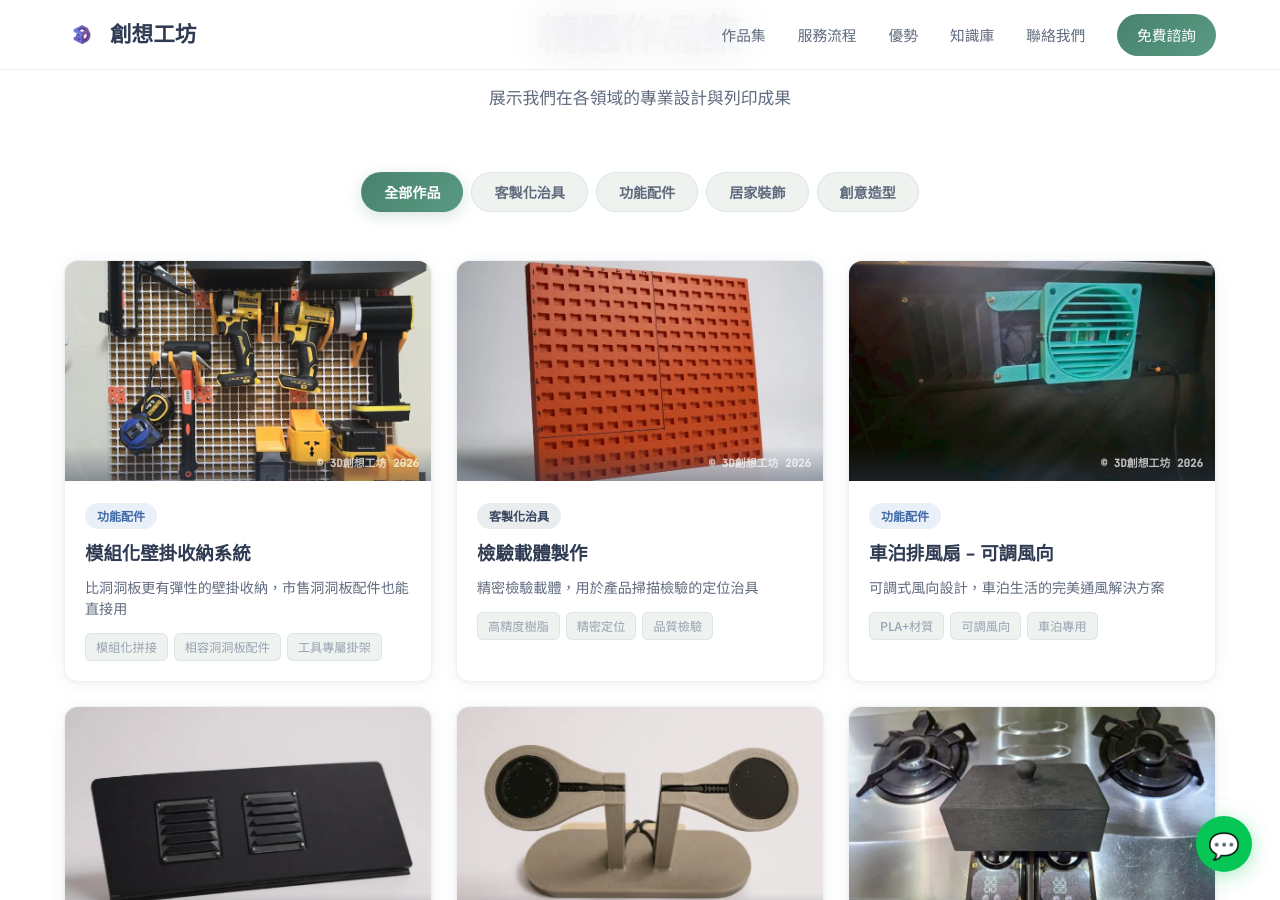
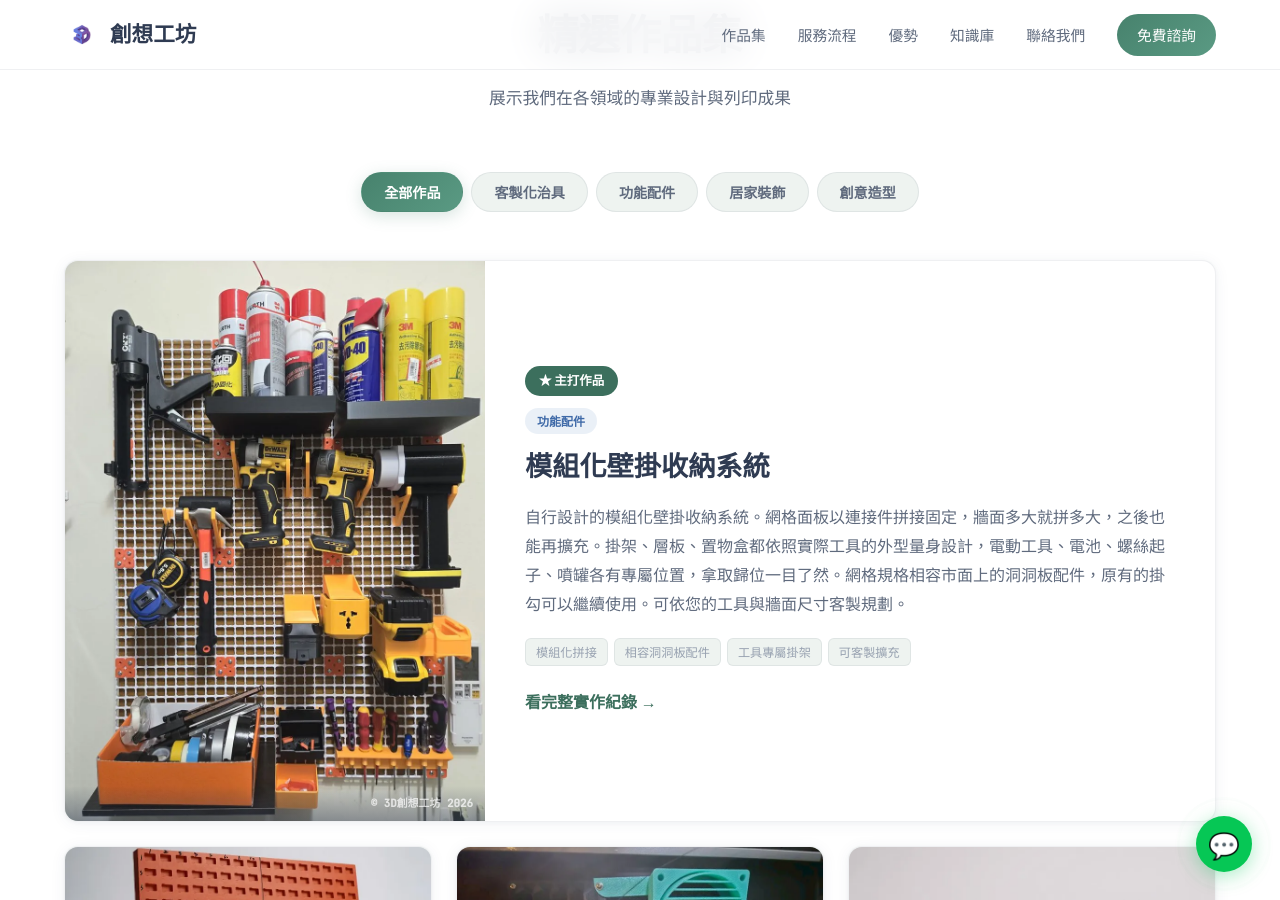
Before and after one commit to 10wang-creat/3d-workshop1, a Jekyll site: the page built from index.html, in a window 1280 px wide and 900 px high, scrolled down 1046 px. Built offline with Jekyll 4.4.1, drawn with Linux system fonts in a browser that asks for light colours.

Commit message:
修 改照片

```diff
--- a/_data/portfolio.yml
+++ b/_data/portfolio.yml
@@ -1,5 +1,6 @@
 # 作品集 — 全站唯一資料來源
 # 欄位：id / title / category / category_name / desc(短) / detail(長) / specs(清單) / image / icon
+# 選填：featured: true / featured_image / article（主打作品用，獨佔一行）
 # category 對應標籤色：production / functional / decorative / creative
 
 - id: 17
@@ -8,6 +9,9 @@
   category_name: 功能配件
   icon: "🔧"
   image: modular-wall-storage.jpg
+  featured: true                          # 主打作品：獨佔一行、顯示完整直式照片
+  featured_image: wall-storage-after.jpg  # 主打用的完整照片（直式 3:4）
+  article: /blog/2026/11/14/modular-wall-storage-before-after.html
   desc: 比洞洞板更有彈性的壁掛收納，市售洞洞板配件也能直接用
   detail: 自行設計的模組化壁掛收納系統。網格面板以連接件拼接固定，牆面多大就拼多大，之後也能再擴充。掛架、層板、置物盒都依照實際工具的外型量身設計，電動工具、電池、螺絲起子、噴罐各有專屬位置，拿取歸位一目了然。網格規格相容市面上的洞洞板配件，原有的掛勾可以繼續使用。可依您的工具與牆面尺寸客製規劃。
   specs:
--- a/assets/css/main.css
+++ b/assets/css/main.css
@@ -165,7 +165,19 @@ button { font-family: inherit; cursor: pointer; border: none; background: none;
 .p-desc { font-size: .88rem; color: var(--text-secondary); line-height: 1.5; margin-bottom: 14px; }
 .p-specs { display: flex; flex-wrap: wrap; gap: 6px; }
 .p-spec { font-size: .76rem; padding: 3px 10px; border-radius: 6px; background: var(--bg-secondary); color: var(--text-muted); border: 1px solid var(--border-light); font-weight: 500; }
-@media (max-width: 768px) { .portfolio-grid { grid-template-columns: 1fr; gap: 16px; } }
+/* 主打作品：獨佔一行，左邊完整直式照片、右邊說明 */
+.p-card[hidden] { display: none; }
+.p-card-featured { grid-column: 1 / -1; display: grid; grid-template-columns: minmax(0, 420px) 1fr; }
+.p-card-featured .p-image-wrap { height: auto; aspect-ratio: 3 / 4; }
+.p-card-featured .p-body { padding: 40px; display: flex; flex-direction: column; justify-content: center; align-items: flex-start; }
+.p-card-featured .p-title { font-size: 1.7rem; margin-bottom: 12px; }
+.p-card-featured .p-desc { font-size: 1rem; line-height: 1.8; margin-bottom: 20px; }
+.p-featured-badge { display: inline-block; padding: 4px 14px; border-radius: 50px; font-size: .78rem; font-weight: 700; margin-bottom: 12px; background: var(--accent-deep); color: #fff; }
+.p-featured-link { margin-top: 22px; font-weight: 700; color: var(--accent-deep); text-decoration: none; }
+.p-featured-link:hover { text-decoration: underline; }
+.modal-image.modal-image-tall { height: auto; background: var(--bg-secondary); }
+.modal-image.modal-image-tall img { width: auto; max-width: 100%; height: auto; max-height: 70vh; margin: 0 auto; object-fit: contain; }
+@media (max-width: 768px) { .portfolio-grid { grid-template-columns: 1fr; gap: 16px; } .p-card-featured { grid-template-columns: 1fr; } .p-card-featured .p-body { padding: 24px; } .p-card-featured .p-title { font-size: 1.35rem; } }
 
 /* ---------- 作品 Modal ---------- */
 .modal-overlay { position: fixed; inset: 0; z-index: 2000; background: rgba(47, 59, 82, .5); backdrop-filter: blur(12px); display: none; justify-content: center; align-items: center; padding: 24px; }
--- a/index.html
+++ b/index.html
@@ -41,22 +41,32 @@ description: 新竹專業3D列印服務。10年設計經驗，從概念到成品
         {%- assign year = 'now' | date: '%Y' -%}
         <div class="portfolio-grid" id="portfolioGrid">
             {%- for item in site.data.portfolio -%}
-            {%- assign jpg = '/assets/images/' | append: item.image | relative_url -%}
+            {%- assign img_file = item.image -%}
+            {%- assign img_w = 800 -%}{%- assign img_h = 600 -%}
+            {%- if item.featured and item.featured_image -%}{%- assign img_file = item.featured_image -%}{%- assign img_w = 900 -%}{%- assign img_h = 1200 -%}{%- endif -%}
+            {%- assign jpg = '/assets/images/' | append: img_file | relative_url -%}
             {%- assign webp = jpg | replace: '.jpg', '.webp' -%}
-            <article class="p-card reveal" data-id="{{ item.id }}" data-cat="{{ item.category }}" tabindex="0" role="button" aria-haspopup="dialog" aria-label="查看「{{ item.title }}」詳細資訊">
+            <article class="p-card{% if item.featured %} p-card-featured{% endif %} reveal" data-id="{{ item.id }}" data-cat="{{ item.category }}" tabindex="0" role="button" aria-haspopup="dialog" aria-label="查看「{{ item.title }}」詳細資訊">
                 <div class="p-image-wrap">
                     <div class="p-placeholder" aria-hidden="true"><div class="p-placeholder-icon">{{ item.icon }}</div><div class="p-placeholder-name">{{ item.title }}</div></div>
                     <picture>
                         <source srcset="{{ webp }}" type="image/webp">
-                        <img class="p-real-image loaded" src="{{ jpg }}" alt="{{ item.title }}（{{ item.category_name }}）" width="800" height="600" loading="lazy" decoding="async">
+                        <img class="p-real-image loaded" src="{{ jpg }}" alt="{{ item.title }}（{{ item.category_name }}）" width="{{ img_w }}" height="{{ img_h }}" loading="lazy" decoding="async">
                     </picture>
                     <div class="p-image-overlay"><span class="p-watermark">© {{ site.title }} {{ year }}</span></div>
                 </div>
                 <div class="p-body">
+                    {% if item.featured %}<span class="p-featured-badge">★ 主打作品</span>{% endif %}
                     <span class="p-tag p-tag-{{ item.category }}">{{ item.category_name }}</span>
                     <h3 class="p-title">{{ item.title }}</h3>
+                    {%- if item.featured %}
+                    <p class="p-desc">{{ item.detail }}</p>
+                    <div class="p-specs">{% for s in item.specs %}<span class="p-spec">{{ s }}</span>{% endfor %}</div>
+                    {% if item.article %}<a class="p-featured-link" href="{{ item.article | relative_url }}">看完整實作紀錄 →</a>{% endif %}
+                    {%- else %}
                     <p class="p-desc">{{ item.desc }}</p>
                     <div class="p-specs">{% for s in item.specs limit: 3 %}<span class="p-spec">{{ s }}</span>{% endfor %}</div>
+                    {%- endif %}
                 </div>
             </article>
             {%- endfor -%}
@@ -130,7 +140,7 @@ description: 新竹專業3D列印服務。10年設計經驗，從概念到成品
 <div class="modal-overlay" id="modal" role="dialog" aria-modal="true" aria-labelledby="modalTitle" aria-hidden="true"><div class="modal-box"><button class="modal-close" id="modalClose" aria-label="關閉">✕</button><div id="modalContent"></div></div></div>
 
 <script type="application/json" id="portfolioData">
-[{% for item in site.data.portfolio %}{"id":{{ item.id }},"name":{{ item.title | jsonify }},"cat":{{ item.category | jsonify }},"catLabel":{{ item.category_name | jsonify }},"detail":{{ item.detail | jsonify }},"specs":{{ item.specs | jsonify }},"image":{{ '/assets/images/' | append: item.image | relative_url | jsonify }},"icon":{{ item.icon | jsonify }}}{% unless forloop.last %},{% endunless %}{% endfor %}]
+[{% for item in site.data.portfolio %}{% assign modal_img = item.featured_image | default: item.image %}{"id":{{ item.id }},"name":{{ item.title | jsonify }},"cat":{{ item.category | jsonify }},"catLabel":{{ item.category_name | jsonify }},"detail":{{ item.detail | jsonify }},"specs":{{ item.specs | jsonify }},"image":{{ '/assets/images/' | append: modal_img | relative_url | jsonify }},"tall":{% if item.featured_image %}true{% else %}false{% endif %},"icon":{{ item.icon | jsonify }}}{% unless forloop.last %},{% endunless %}{% endfor %}]
 </script>
 
 <script>
@@ -157,7 +167,7 @@ description: 新竹專業3D列印服務。10年設計經驗，從概念到成品
     function openModal(p) {
         var webp = p.image.replace(/\.jpg$/, '.webp');
         modalContent.innerHTML =
-            '<div class="modal-image"><picture><source srcset="' + webp + '" type="image/webp"><img src="' + p.image + '" alt="' + esc(p.name) + '" width="800" height="600" style="width:100%;height:100%;object-fit:cover"></picture></div>' +
+            '<div class="modal-image' + (p.tall ? ' modal-image-tall' : '') + '"><picture><source srcset="' + webp + '" type="image/webp"><img src="' + p.image + '" alt="' + esc(p.name) + '" ' + (p.tall ? 'width="900" height="1200"' : 'width="800" height="600" style="width:100%;height:100%;object-fit:cover"') + '></picture></div>' +
             '<div class="modal-body">' +
             '<div class="modal-tag"><span class="p-tag p-tag-' + esc(p.cat) + '">' + esc(p.catLabel) + '</span></div>' +
             '<h2 class="modal-title" id="modalTitle">' + esc(p.name) + '</h2>' +
```
Also changed, not shown: other parts of index.html (+2 -2 lines), assets/images/wall-storage-after.webp (added).
